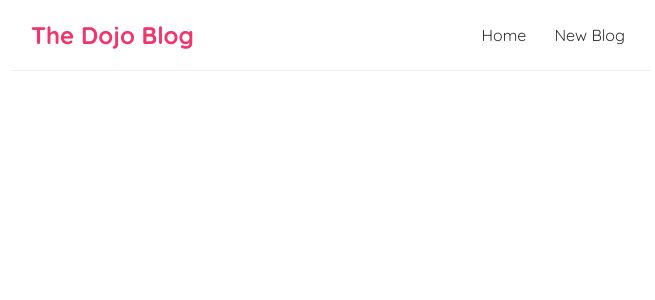
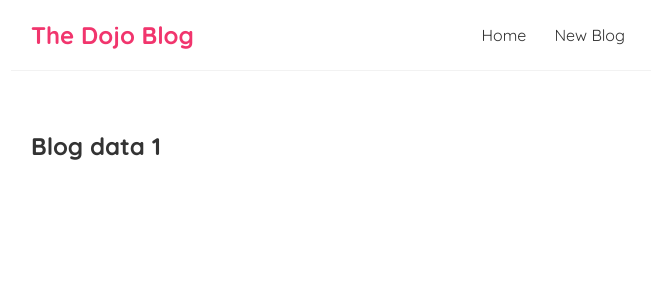
Before and after one commit to Omar-Fahim/dojo-blog, a React (Create React App) app: page /BlogDetails/1 in a window 1280 px wide. Shown: the top 300 px of the page, without its empty margins (309-964 px from the left). Built offline with nearby package versions, Linux system fonts and the light colour scheme.

Commit message:
Adding BlogDetails Page Using Router Paramaters

```diff
--- a/src/App.js
+++ b/src/App.js
@@ -6,6 +6,7 @@
 
 
 import{BrowserRouter as Router, Route, Routes} from 'react-router-dom';
+import BlogDetails from './BlogDetails';
 
 
 function App() {
@@ -17,6 +18,7 @@
         <Routes>
           <Route path="/"  element ={<Home/>}/>
           <Route path="/create"  element ={<Create/>}/>
+          <Route path="/BlogDetails/:id" element={<BlogDetails/>}/>
         </Routes>
 
 
--- /dev/null
+++ b/src/BlogDetails.js
@@ -0,0 +1,12 @@
+import {useParams} from 'react-router-dom';
+const BlogDetails = () => {
+
+    const {id} = useParams();
+    return (
+        <div className="blog-details">
+            <h2>Blog data {id}</h2>
+        </div>
+     );
+}
+
+export default BlogDetails;
--- a/src/BlogList.js
+++ b/src/BlogList.js
@@ -1,12 +1,14 @@
+import {Link} from 'react-router-dom'
 const BlogList = ({ blogs, title }) => {
     return (
       <div className="blog-list">
         <h2>{ title }</h2>
         {blogs.map(blog => (
           <div className="blog-preview" key={blog.id} >
+            <Link to= {`/BlogDetails/${blog.id}`}>
             <h2>{ blog.title }</h2>
             <p>Written by { blog.author }</p>
-
+            </Link>
           </div>
         ))}
       </div>
--- a/src/index.css
+++ b/src/index.css
@@ -47,3 +47,6 @@
   color: #f1356d;
   margin-bottom: 8px;
 }
+.blog-preview a {
+ text-decoration:none;
+}
```
